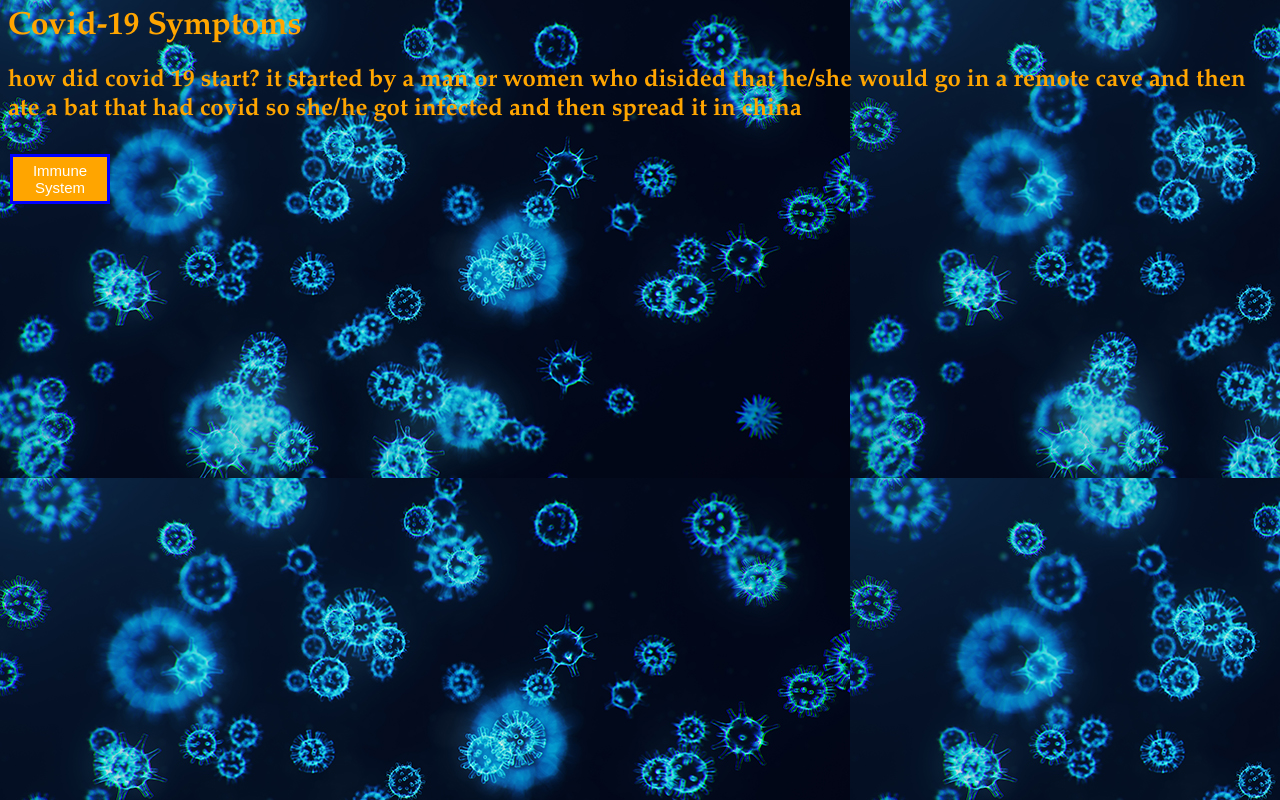
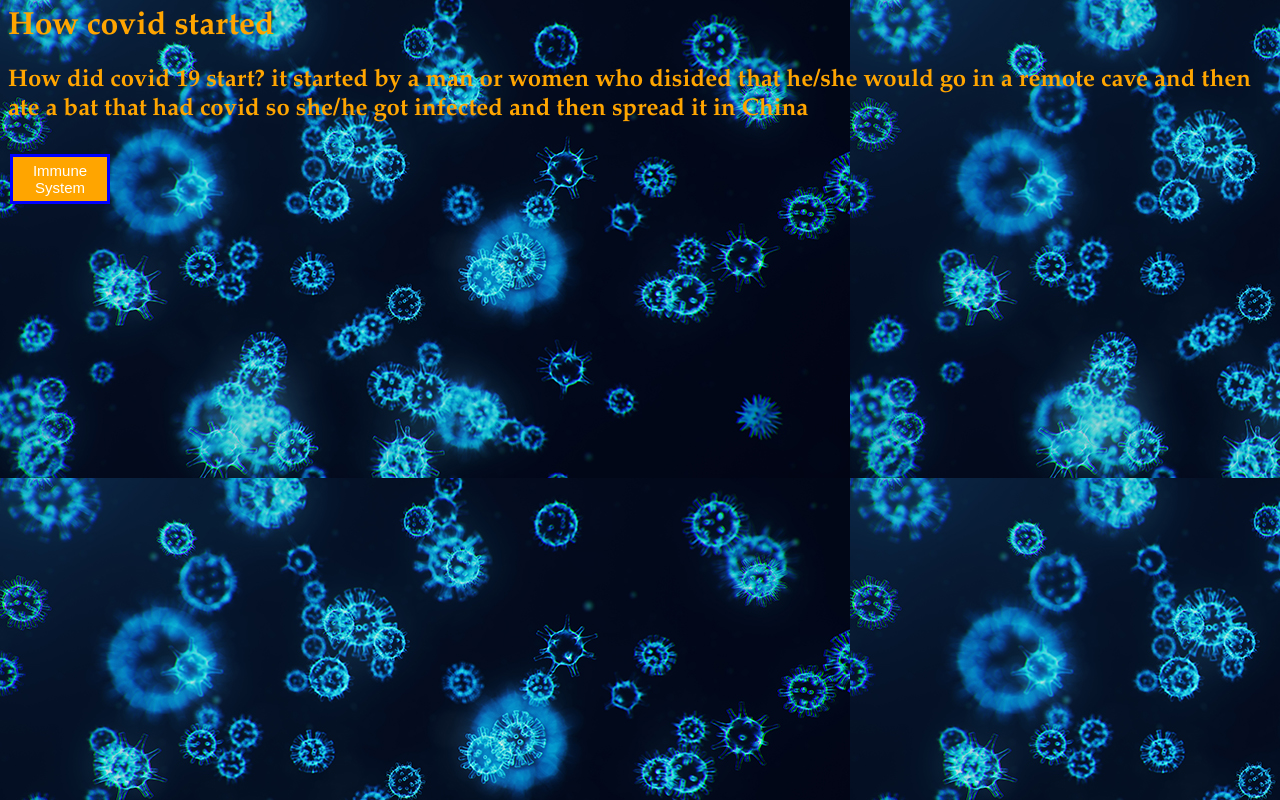
Before and after one commit to IMADEAGAMEYAY/Covid-19, a plain HTML site: page index.html in a window 1280 px wide. Drawn offline with Linux system fonts and the light colour scheme.

Commit message:
Update index.html

```diff
--- a/index.html
+++ b/index.html
@@ -1,8 +1,8 @@
 <html>
     <head>
         <body background="back.png">
-            <h1 style="font-family: Garamond;color:orange;">Covid-19 Symptoms</h1>
-            <h2 style="font-family: Garamond;color:orange;">how did covid 19 start? it started by a man or women who disided that he/she would go in a remote cave and then ate a bat that had covid so she/he got infected and then spread it in china</h2>
+            <h1 style="font-family: Garamond;color:orange;">How covid started</h1>
+            <h2 style="font-family: Garamond;color:orange;">How did covid 19 start? it started by a man or women who disided that he/she would go in a remote cave and then ate a bat that had covid so she/he got infected and then spread it in China</h2>
             <button onclick="window.location.href='start.html'" ,="" class="button">Immune System</button>
 
 
```
